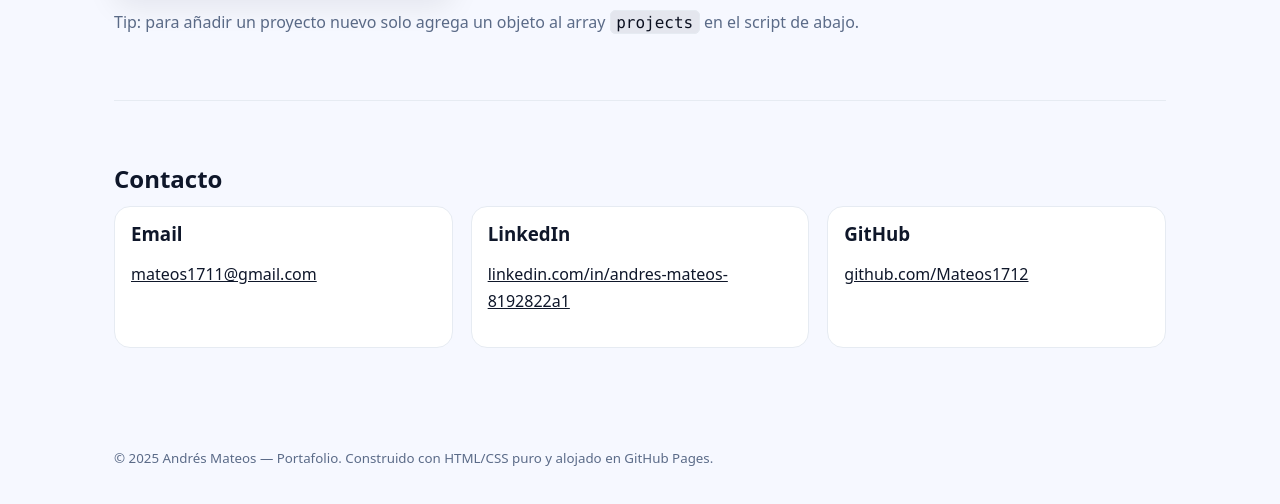
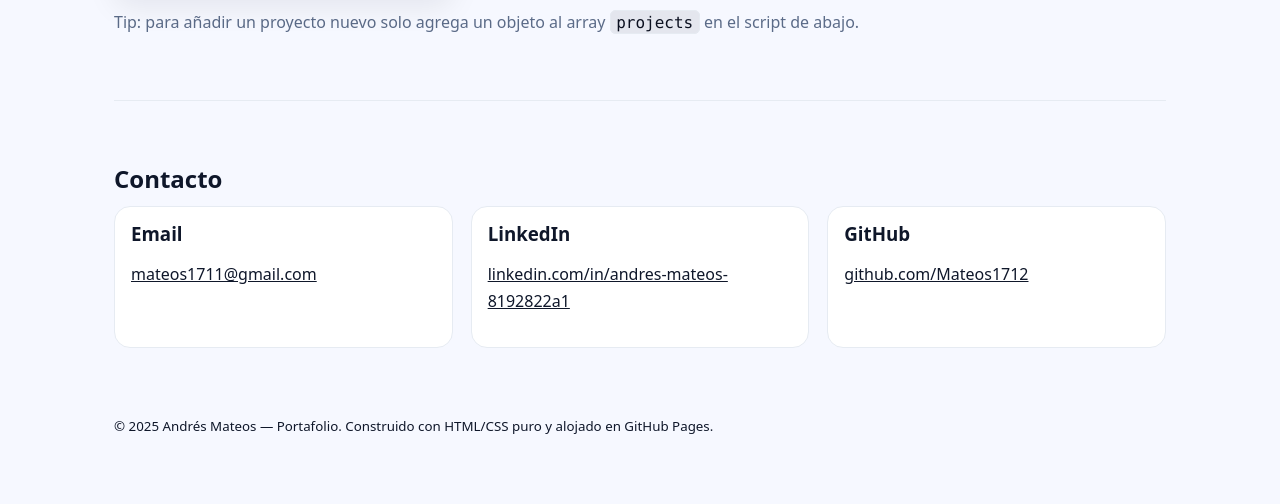
Before and after one commit to Mateos1712/amateos.portafolio.mx, a plain HTML site: page index.html in a window 1280 px wide. Shown: the part 1929-2433 px from the top of the page. After the commit the page ends 2369 px from the top, so only its background shows below. Drawn offline with nearby package versions, Linux system fonts and the light colour scheme.

Commit message:
Update index.html

```diff
--- a/index.html
+++ b/index.html
@@ -126,10 +126,10 @@
     .tag-docker::after{background:linear-gradient(90deg,#0db7ed,#384d54)}*/
 
     /* AWS */
-.tag-aws{
-  background:linear-gradient(135deg,#FF9900,#232F3E);
-  color:#fff;                 /* Texto blanco */
-}
+    .tag-aws{
+      background:linear-gradient(135deg,#FF9900,#232F3E);
+      color:#fff;                 /* Texto blanco */
+    }
 .tag-aws h3, .tag-aws p{color:#fff}
 .tag-aws .links a{color:#ffe7b3}
 
@@ -164,9 +164,6 @@
 }
 .tag-docker h3, .tag-docker p{color:#fff}
 .tag-docker .links a{color:#c8f6ff}
-
-
-    footer{padding:32px 0;color:var(--muted)}
 
     /* Responsivo */
     @media (max-width:900px){
```
